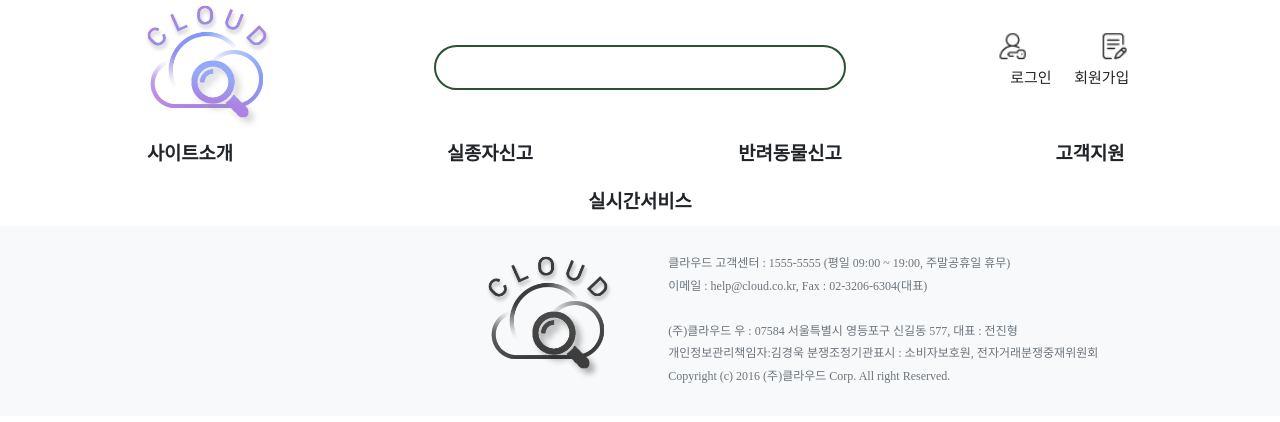
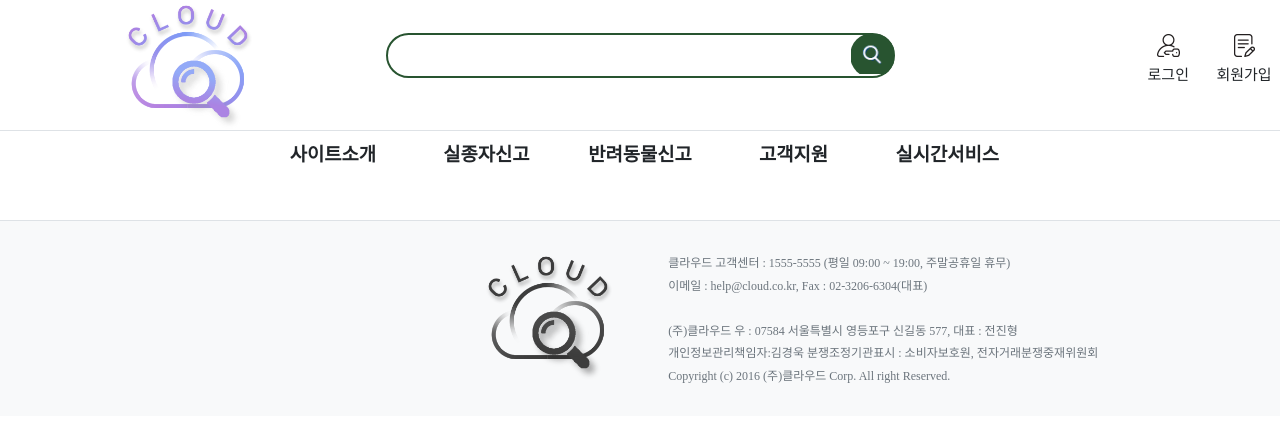
Before and after one commit to wlsgud8541/cloud, a Java web app: template cloud/src/main/webapp/WEB-INF/index.jsp in a window 1280 px wide. Shown: the top 422 px of the page. Run offline with Spring Boot 4, a stand-in JSP engine, Linux system fonts and the light colour scheme; the template is opened without the code that fills it, so the values that code supplies are empty; the project's own start-up code is not run, and a stand-in starts its controllers and pages; some libraries are stand-ins or nearby versions; some web fonts are replaced.

Commit message:
index 코드수정, 헤더 구현 중, css 이동/생성 및 폰트파일 삭제(우영)

```diff
--- a/cloud/src/main/webapp/WEB-INF/index.jsp
+++ b/cloud/src/main/webapp/WEB-INF/index.jsp
@@ -25,6 +25,7 @@
 	<link rel="stylesheet" type="text/css" href="resources/css/w3.css" />
 	<link rel="stylesheet" href="https://cdn.jsdelivr.net/npm/bootstrap-icons@1.9.1/font/bootstrap-icons.css">
 	<link rel="stylesheet" type="text/css" href="resources/css/board.css" />
+
     <style>
     </style>
 	<script src="resources/js/jquery-3.2.1.min.js"></script>
--- a/cloud/src/main/webapp/WEB-INF/template/header.jsp
+++ b/cloud/src/main/webapp/WEB-INF/template/header.jsp
@@ -2,73 +2,68 @@
     pageEncoding="UTF-8"%>
 <%@ taglib prefix="c" uri="http://java.sun.com/jsp/jstl/core" %>
 <%@ taglib prefix="fmt" uri="http://java.sun.com/jsp/jstl/fmt" %>
+<link rel="stylesheet" type="text/css" href="resources/css/main.css" />
 <!-- header  -->
-<div class="header bg-white fixed-top ">
-	<div class="row">
-		<div class="col-4 text-center">
+<div class="header fixed-top">
+	<div class="row headerMain border-bottom bg-white">
+		<div class="col text-center">
         	 <a href="main"><img src="resources/image/main/cloudLogo.png" style="width: 130px;"></a>
      	</div>
-		<div class="col-4 pt-5 text-center" style="position:relative;">
-			<input type="text" class="rounded-pill ps-4 pe-5" style="width:100%;height:45px;border:2px solid #285430;">
-<!-- 			<button type="button" style="border:none;background-color:transparent; position:absolute; top: 14px; left: 472px;"><img alt="" src="resources/image/main/mainSearch.png"class="rounded-circle"></button>  -->
+     	<div class="search_wrap text-center">
+         <input type="text" class="search_bar rounded-pill ps-4 pe-5">
+         <button type="button" class="btn">검색</button>
      	</div>
-		<div class="col-4 row pt-4">
 		<c:if test="${empty sessionScope.userId }">
-			<div class="col text-end">
-				<a href="loginView"><img src="resources/image/main/login.png" style="width:80px;"><br>로그인</a>
-			</div>
 		<div class="col text-start">
-				<a href="mmInsertJoin1"><img alt="" src="resources/image/main/join.png"style="width:80px;"><br>회원가입</a>
+			<ul class="nowLogin">
+				<li><a href="loginView" class="login">로그인</a></li>
+				<li><a href="mmInsertJoin1" class="join">회원가입</a></li>
+			</ul>
 		</div>
 		</c:if>
 		<c:if test="${not empty sessionScope.userId }">
-			<div class="col text-end row">
-				<div class="col pt-3">
-					<span><b>${sessionScope.userId }</b>님<br>로그인하셨습니다.</span>
-				</div>
-				<div class="col text-center">
-					<a href="mmLogout"><img src="resources/image/main/logout.png" style="width:80px;"><br>로그아웃</a>
-				</div>
 		<div class="col text-start">
-					<a href="mmSelectMyPage?mmNo=${sessionScope.mmNo}"><img alt="" src="resources/image/main/mPage.png"style="width:80px;"><br>마이페이지</a>
-				</div>
+			<ul class="nowLogin">
+				<li class="user"><span><b>${sessionScope.userId}</b>님</span><br><span>로그인하셨습니다.</span></li>
+				<li><a href="mmSelectMyPage?mmNo=${sessionScope.mmNo}" class="myPage">마이페이지</a></li>
+				<li><a href="mmLogout" class="logout">로그아웃</a></li>
+			</ul>
 		</div>
 		</c:if>
-		</div>
 	</div>
 
 	<div class="row fs-5 text-center" >
 <!-- 	style="background-color:#285430;" -->
-		<div class="col ">
+		<div class="col navi_wrap">
 			<ul class="navi underline-hover">
-				<li><a href="#">사이트소개</a>
+				<li class="menu1"><a href="#">사이트소개</a>
 					<ul>
 						<li><a href="#">사이트 목적</a></li>
 						<li><a href="#">제휴 사이트</a></li>
 					</ul>
 				</li>
-				<li><a href="mhrSelectList">실종자신고</a>
+				<li class="menu1"><a href="#">실종자신고</a>
 					<ul>
 						<li><a href="mhrSelectList">실종자 정보</a></li>
 						<li><a href="mhrSelectList">실종자 신고</a></li>
 						<li><a href="mhfSelectList">실종자 목격</a></li>
 					</ul>
 				</li>
-				<li><a href="mprSelectList">반려동물신고</a>
+				<li class="menu1"><a href="#">반려동물신고</a>
 					<ul>
 						<li><a href="mprSelectList">실종 반려동물 신고</a></li>
 						<li><a href="mppSelectList">실종 반려동물 임시보호</a></li>
-						<li><a href="mprSelectList">실종 반려동물 목격</a></li>
+						<li><a href="mpfSelectList">실종 반려동물 목격</a></li>
 					</ul>
 				</li>
-				<li><a href="mnSelectList">고객지원</a>
+				<li class="menu1"><a href="#">고객지원</a>
 					<ul>
 						<li><a href="mnSelectList">공지사항</a></li>
 						<li><a href="mqSelectList">Q&A</a></li>
 						<li><a href="mrSelectList">건의사항</a></li>
 					</ul>
 				</li>
-				<li ><a href="#">실시간서비스</a>
+				<li class="menu1"><a href="#">실시간서비스</a>
 					<ul>
 						<li><a href="#">실시간 동선체크</a></li>
 						<li><a href="#">반려동물 실시간 동선체크</a></li>
--- a/cloud/src/main/webapp/WEB-INF/views/customerSupportView/mRequestView/mrSelectListView.jsp
+++ b/cloud/src/main/webapp/WEB-INF/views/customerSupportView/mRequestView/mrSelectListView.jsp
@@ -2,9 +2,8 @@
 	pageEncoding="UTF-8"%>
 <%@ taglib prefix="c" uri="http://java.sun.com/jsp/jstl/core"%>
 <%@ taglib prefix="fmt" uri="http://java.sun.com/jsp/jstl/fmt"%>
-<link type="text/css" rel="stylesheet" href="resources/css/pagen.css">
 
-<div class="container"style="margin-top:220px;">
+<div class="w3-content">
 	<!-- 상단 게시판 제목 -->
 	<div class="textTop row">
 		<div class="col fs-2">
--- a/cloud/src/main/webapp/resources/css/board.css
+++ b/cloud/src/main/webapp/resources/css/board.css
@@ -159,62 +159,14 @@ table {
 .titleBox{
 	border: 1px solid #e3e3e3;
 }
-@font-face {
-    font-family: 'NanumSquareNeo-Variable';
-    src: url('https://cdn.jsdelivr.net/gh/projectnoonnu/noonfonts_11-01@1.0/NanumSquareNeo-Variable.woff2') format('woff2');
-    font-weight: normal;
-    font-style: normal;
-}
-body * {font-family:'NanumSquareNeo-Variable';}
-a {text-decoration: none;}
-ul{
-	list-style-type: none;
-	margin:0;
-	padding:0;
-	font-size: 0;
-}
-.navi > li{
-	display: inline-block;
-	width : 300px;
-	font-size: 18.75px;
-	vertical-align: top;
-}
-.navi > li > a{
-	padding: 10px 50px;
-}
-li a{
-/* 	background-color:#285430; */
-	font-weight:bold;
-/* 	color:white; */
-	display:block;
-	text-align:center;
-	padding:20px;
-}
-.underline-hover li a{
-	position:relative;
-}
-.underline-hover li a:before{
-	content:'';
-	background-color: #285430;
-	width:0;
-	height:2px;
-	position: absolute;
-	left:73px;
-	bottom: -5px;
-	transition:0.3s;
-}
-.underline-hover li a:hover:before{
-	width:50%;
-}
-li a:hover{
-/* 	background-color: white; */
-	color:#285430;
-}
-.navi li ul{
-	display:none;
-}
-.navi li:hover ul{
-	display:block;
-	font-size: 18.75px;
-
-}
+/* 페이징 */
+.cl-pagination-wrap {position:relative;text-align:center;padding:7px;margin-top:20px}
+.cl-pagination {position:relative;list-style:none;display:inline-block;padding:0;margin:0}
+.cl-pagination li {display:inline}
+.cl-pagination a {display:inline-block;font-size:12px;text-decoration:none;min-width:28px;height:28px;padding:0 5px;color:#fff;border:1px solid transparent;line-height:26px;text-align:center;color:#757575;position:relative;z-index:1}
+.cl-pagination a:active {outline:none}
+.cl-pagination a:hover {color:#000;background:#e5e5e5}
+.cl-pagination a.active {cursor:default;background:#4B4B4D;color:#fff}
+.cl-pagination a.active:hover {color:#fff;background:#4B4B4D}
+.cl-pagination a.next,.cl-pagination a.prev {color:#959595}
+.cl-pagination a.next:hover,.cl-pagination a.prev:hover {color:#000}
--- /dev/null
+++ b/cloud/src/main/webapp/resources/css/main.css
@@ -0,0 +1,142 @@
+@charset "UTF-8";
+*{
+	margin: 0;
+	padding: 0;
+}
+@font-face {
+    font-family: 'NanumSquareNeo-Variable';
+    src: url('https://cdn.jsdelivr.net/gh/projectnoonnu/noonfonts_11-01@1.0/NanumSquareNeo-Variable.woff2') format('woff2');
+    font-weight: normal;
+    font-style: normal;
+}
+body * {font-family:'NanumSquareNeo-Variable';}
+a {text-decoration: none;}
+ul{
+	list-style-type: none;
+	margin:0;
+	padding:0;
+}
+.mainLogo a img{
+	height: 125px;
+}
+.search_wrap{
+	border-radius: 0;
+	border-color: #285430;
+	border : none;
+	width: 509px;
+	height : 45px;
+	top: 33px!important;
+	display: block !important;
+	position:relative;
+	margin: 0;
+	padding: 0;
+	background: none;
+}
+.search_bar{
+	width:100%;
+	height:45px;
+	border:2px solid #285430;
+}
+.search_wrap .btn{
+	background-position: center;
+	background: url('../image/main/mainSearch.png') no-repeat;
+	width : 45px;
+	height: 100%;
+	font-size: 0;
+	text-indent : -9999px;
+	border-radius:100px;
+	position: absolute;
+	background-size:100% 40px;
+	right: 0;
+}
+.nowLogin{
+	position: absolute;
+	top: 25px;
+	right: 0;
+	display: inline-block;
+}
+.login{
+	background: url('../image/main/login.png') no-repeat 50% 0;
+}
+.join{
+	background: url('../image/main/join.png') no-repeat 50% 0;
+}
+.myPage{
+	background: url('../image/main/mPage.png') no-repeat 50% 0;
+}
+.logout{
+	background: url('../image/main/logout.png') no-repeat 50% 0;
+}
+li.user{
+	margin: 15px 15px 0 0;
+	text-align: right;
+}
+.nowLogin{
+	width: auto;
+/* 	position : relative; */
+/* 	right:-30px; */
+}
+.nowLogin li{
+	display: inline-block;
+	vertical-align: top;
+}
+.nowLogin li a{
+	display:block;
+	min-width: 72px;
+	padding-top: 39px;
+	font-size: 15px;
+	text-align: center;
+}
+.navi_wrap ul{
+	list-style-type: none;
+	margin:0;
+	padding:0;
+	font-size: 0;
+}
+.navi > li{
+	display: inline-block;
+	font-size: 18.75px;
+	vertical-align: top;
+	position: relative;
+    width: 12%;
+}
+.navi > li > a{
+	padding: 0;
+}
+.underline-hover li a{
+	font-weight:bold;
+	display:block;
+	text-align:center;
+	padding:10px;
+	position:relative;
+}
+.underline-hover > li a:before{
+	content:'';
+	background-color: #285430;
+	width:0;
+	height:3px;
+	position: absolute;
+	left:50%;
+	transform: translateX(-50%);
+	bottom: 0px;
+	transition:0.5s;
+}
+.underline-hover > li a:hover:before{
+	width:70%;
+}
+li a:hover{
+	color:#285430;
+}
+.navi li ul{
+	display:none;
+}
+.navi li:hover ul{
+	display:block;
+	font-size: 14px;
+	border: 1px solid lightgray;
+	background-color: white;
+	box-shadow: 0px 5px 5px -5px rgba(53, 64, 82, 0.2);
+}
+.menu1{
+	background-color: white;
+}
```
Also changed, not shown: cloud/src/main/webapp/resources/css/pagen.css (deleted, +0 -11 lines), cloud/src/main/webapp/resources/css/font/NanumSquareNeoTTF-cBd.woff (deleted). Lines whose indentation alone changed are shown as unchanged.
